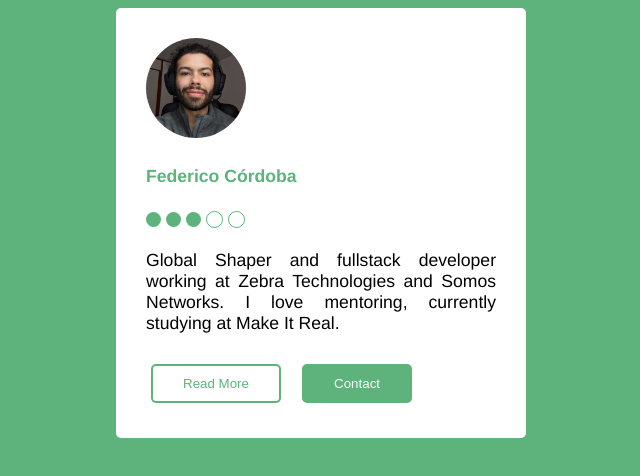
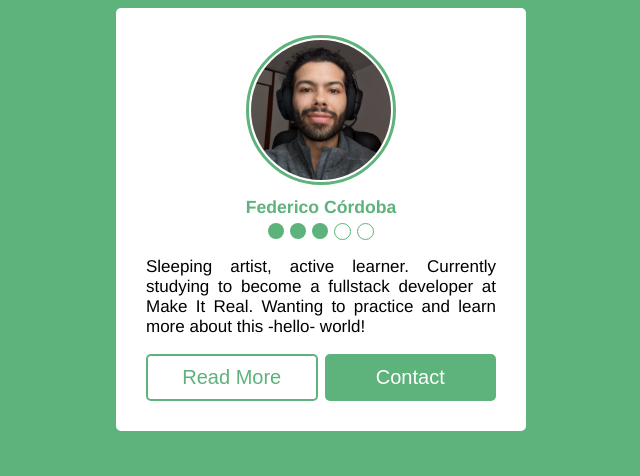
Before and after one commit to mercuryeater/federico-cordoba-bem-notation, a plain HTML site: page index.html in a window 1280 px wide. Shown: the whole page, without its empty margins (319-959 px from the left). Drawn offline with Linux system fonts and the light colour scheme.

Commit message:
Ex BEM notation finished

```diff
--- a/index.html
+++ b/index.html
@@ -10,30 +10,25 @@
   <body>
     <div class="card">
       <div class="card__photoNameRating">
-        <img src="./img-profile.jpg" alt="Imagen-perfil" class="card__photoNameRating__image" />
+        <img
+          src="./img-profile.jpg"
+          alt="Imagen-perfil"
+          class="card__photoNameRating__image"
+        />
         <h4 class="card__photoNameRating__name">Federico Córdoba</h4>
         <div class="card__photoNameRating__estrellas">
-            <span class="card__photoNameRating__estrellas--selected">
-                &nbsp;
-            </span>
-            <span class="card__photoNameRating__estrellas--selected">
-                &nbsp;
-            </span>
-            <span class="card__photoNameRating__estrellas--selected">
-                &nbsp;
-            </span>
-            <span class="card__photoNameRating__estrellas--blank">
-                &nbsp;
-            </span>
-            <span class="card__photoNameRating__estrellas--blank">
-                &nbsp;
-            </span>
+          <span class="card__photoNameRating__estrellas--selected"> </span>
+          <span class="card__photoNameRating__estrellas--selected"> </span>
+          <span class="card__photoNameRating__estrellas--selected"> </span>
+          <span class="card__photoNameRating__estrellas--blank"> </span>
+          <span class="card__photoNameRating__estrellas--blank"> </span>
         </div>
       </div>
 
       <p class="card__description">
-        Global Shaper and fullstack developer working at Zebra Technologies and
-        Somos Networks. I love mentoring, currently studying at Make It Real.
+        Sleeping artist, active learner. Currently studying to become a
+        fullstack developer at Make It Real. Wanting to practice and learn more
+        about this -hello- world!
       </p>
       <div class="card__buttons">
         <button class="card__buttons__button--normal">Read More</button>
--- a/styles.css
+++ b/styles.css
@@ -19,32 +19,43 @@ body {
 }
 
 .card__photoNameRating {
-  align-content: center;
+  display: flex;
+  flex-direction: column;
+  /* NOS IRVE EL JUSTIFYYY AHHHHHH */
+  justify-content: center;
+  font-size: 40px;
   color: #5db37b;
   font-size: 1.1rem;
 }
 
 .card__photoNameRating__image {
-  width: 100px;
-  height: 100px;
+  width: 140px;
+  height: 140px;
   border-radius: 50%;
+  border: 2px solid white;
+  outline: 3px solid#5db37b;
   object-fit: cover;
+  align-self: center;
+  margin-bottom: 10px;
+}
+
+.card__photoNameRating__name {
+  align-self: center;
+  margin: 5px;
+}
+
+.card__photoNameRating__estrellas {
+  display: flex;
+  justify-content: center;
 }
 
 .card__photoNameRating__estrellas--selected {
   display: inline-block;
-  width: 20px;
-  height: 20px;
+  width: 16px;
+  height: 16px;
   background: #5db37b;
   border-radius: 50%;
-}
-
-.card__photoNameRating__estrellas--selected {
-  display: inline-block;
-  width: 15px;
-  height: 15px;
-  background: #5db37b;
-  border-radius: 50%;
+  margin: 0 3px;
 }
 
 .card__photoNameRating__estrellas--blank {
@@ -54,19 +65,18 @@ body {
   background: white;
   border-radius: 50%;
   border: 1px solid #5db37b;
+  margin: 0 3px;
 }
 
 .card__description {
   text-align: justify;
-  font-size: 1.1rem;
+  font-size: 17px;
 }
 
 .card__buttons {
-  /* CENTRAR!
-       Y HACER QUE OCUPEN UN ANCHO DETERMINADO*/
-  /* display: flex; */
-  align-items: center;
-  font-size: 40px;
+  display: flex;
+  justify-content: space-between;
+  font-size: 20px;
 }
 
 .card__buttons__button--normal {
@@ -75,7 +85,10 @@ body {
   border: 2px solid #5db37b;
   color: #5db37b;
   padding: 10px 30px;
-  margin: 5px;
+  /* margin: 5px; */
+  justify-content: center;
+  flex-basis: 49%;
+  font-size: inherit;
 }
 
 .card__buttons__button--selected {
@@ -84,5 +97,8 @@ body {
   border: 2px solid #5db37b;
   color: white;
   padding: 10px 30px;
-  margin: 5px;
+  /* margin: 5px; */
+  justify-content: center;
+  flex-basis: 49%;
+  font-size: inherit;
 }
```
